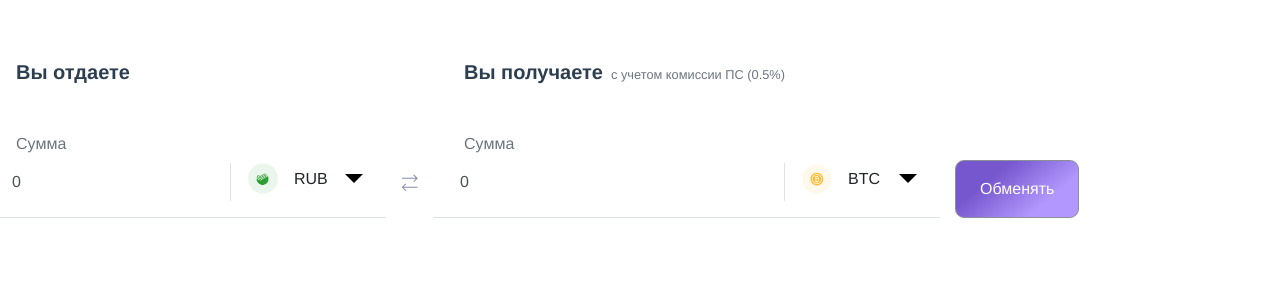
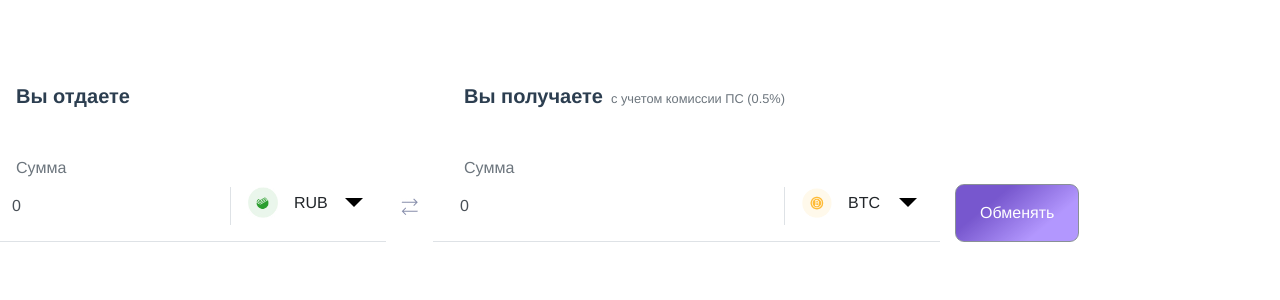
Before and after one commit to eich47/exchange, a Vue app in the folder app/app_exchange/: page / in a window 1280 px wide. Shown: the top 300 px of the page. Built offline with nearby package versions, Linux system fonts and the light colour scheme.

Commit message:
чтобы не сдвигалась форма при появлении текста

```diff
--- a/app/app_exchange/src/components/Calculator.vue
+++ b/app/app_exchange/src/components/Calculator.vue
@@ -2,7 +2,7 @@
   <b-container fluid="true">
     <b-row>
       <b-col>
-        <span class="d-block"
+        <span class="d-block min-height"
               :class="{'text-success': infoMessage.success, 'text-danger': !infoMessage.success}"
         >{{infoMessage.text}}</span>
         <b-form @submit.prevent="onSubmit">
@@ -148,4 +148,7 @@ export default {
     /*background: url("/rub.jpg") no-repeat;*/
     /*color: red;*/
   }
+  .min-height{
+    min-height: 1.5rem;
+  }
 </style>
```
